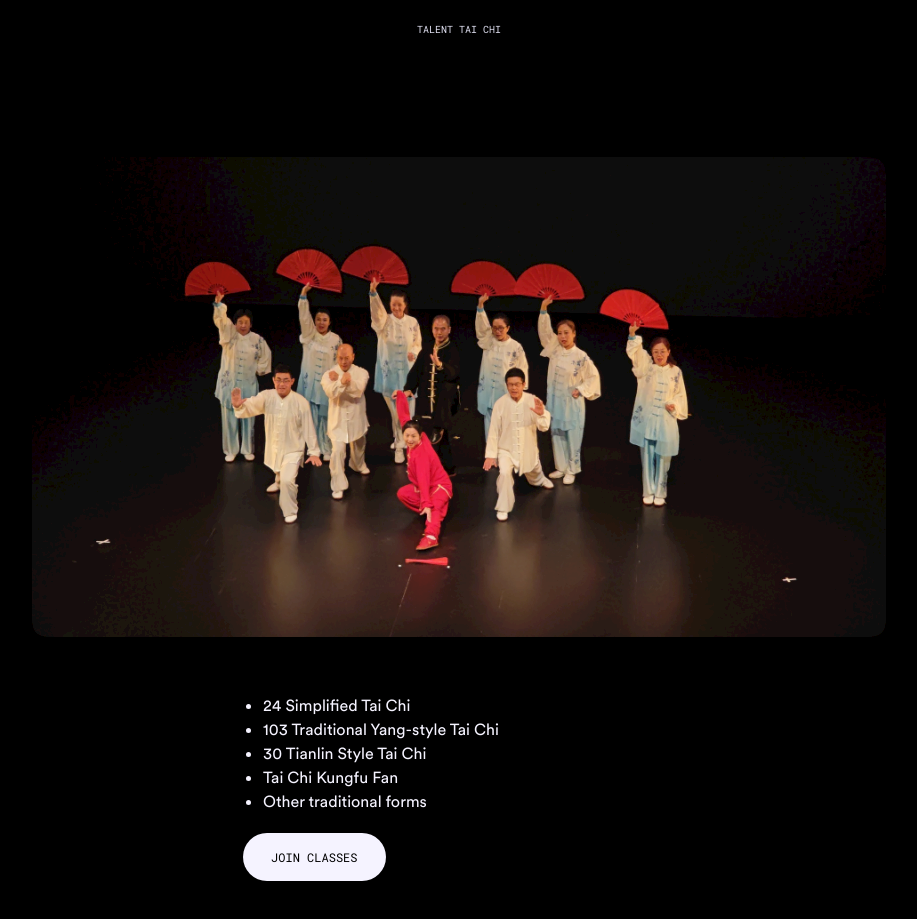
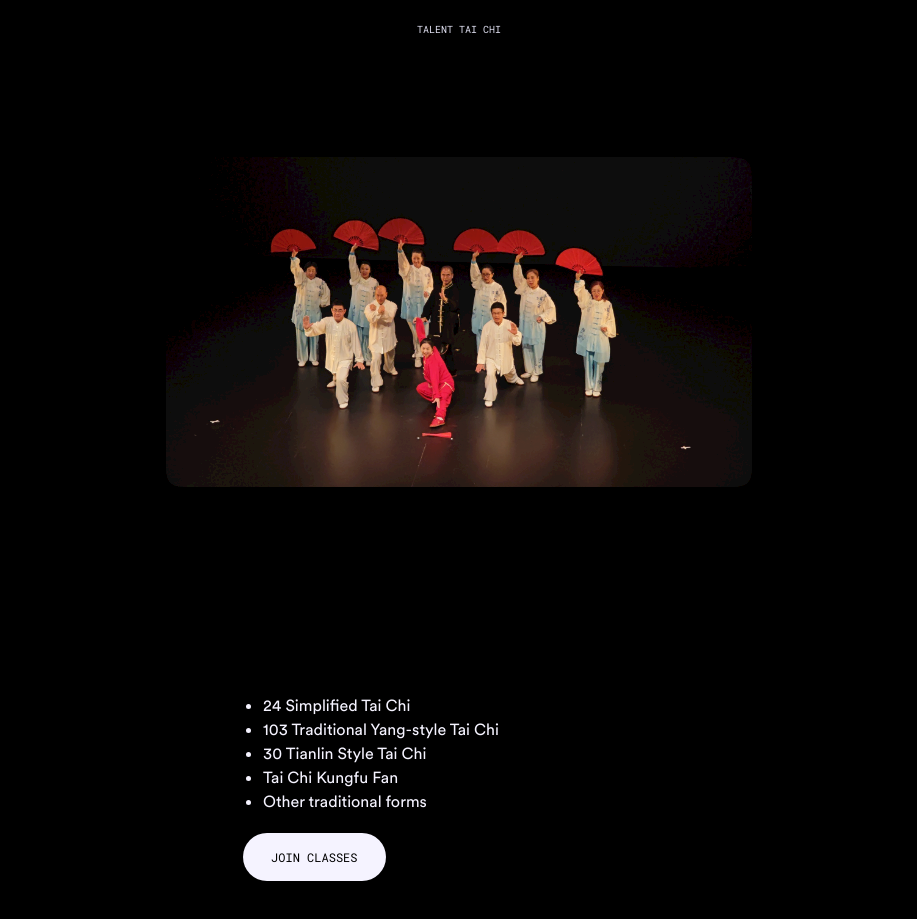
Before and after one commit to markamiri/Talent-Tai-Chi, a React (Vite) app: page / in a window 1280 px wide. Shown: the part 4240-5159 px from the top of the page, without its empty margins (181-1098 px from the left). Built offline with nearby package versions, Linux system fonts and the light colour scheme; a web font is replaced by a local one.

Commit message:
FRONTEND  fixed 100% view for Vercel

```diff
--- a/src/components/Story.jsx
+++ b/src/components/Story.jsx
@@ -64,7 +64,7 @@ const Story = () => {
                   onMouseMove={handleMouseMove}
                   width="1280"
                   height="720"
-                  className="w-full h-full md:h-[500px] pt-5 object-cover md:object-contain"
+                  className="w-full h-full md:h-[350px] pt-5 object-cover md:object-contain"
                   src="/img/3.jpg"
                   alt="entrance"
                 />
```
